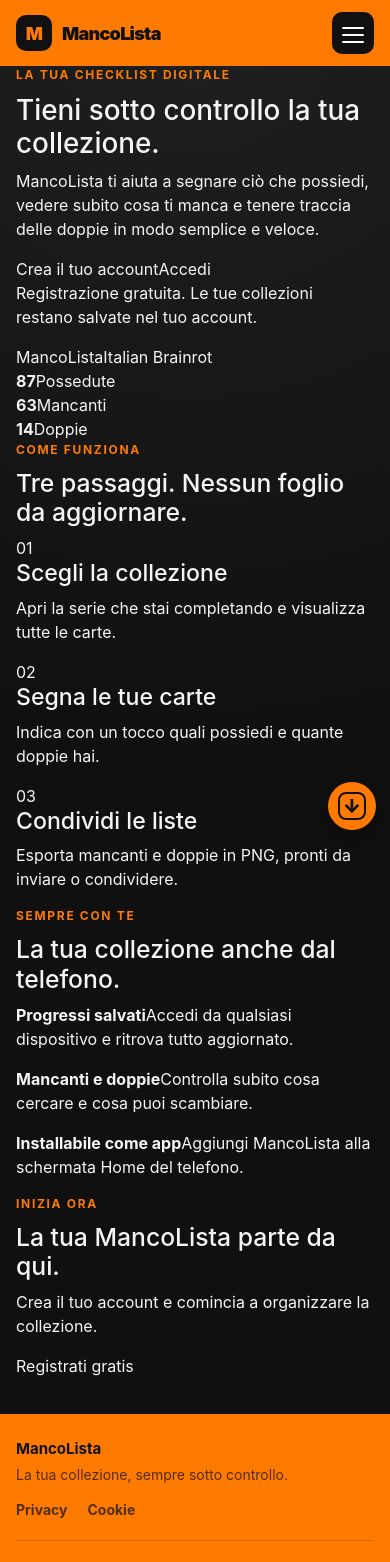
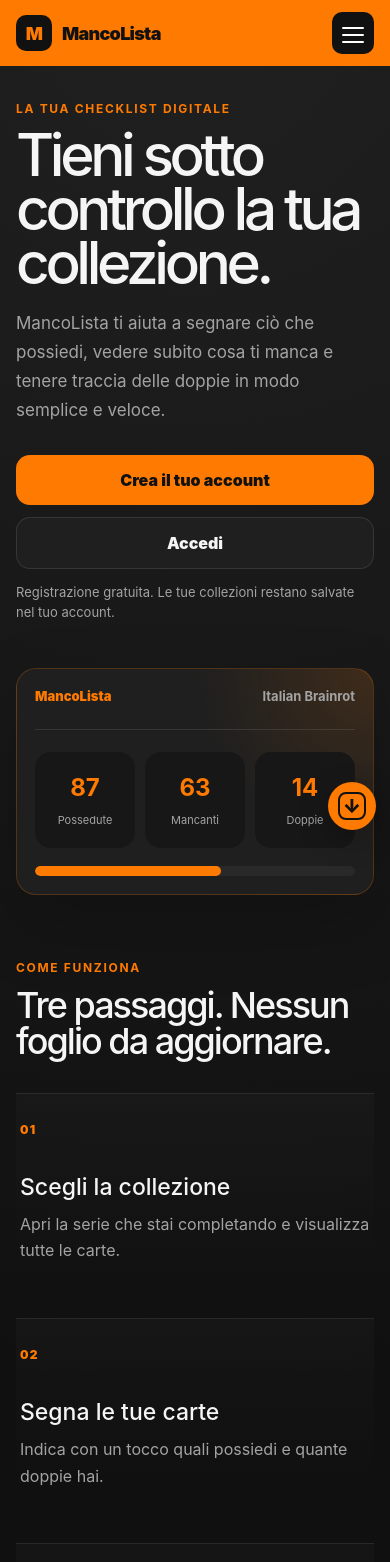
Before and after one commit to simonedantevisconti/mancolista, a React (Vite) app: page / in a window 390 px wide. Shown: the top 1562 px of the page. Built offline with nearby package versions, Linux system fonts and the light colour scheme; no server answers; a web font is replaced by a local one.

Commit message:
Style public logged out homepage

```diff
--- a/src/styles/homepage.css
+++ b/src/styles/homepage.css
@@ -1,5 +1,12 @@
 .homepage {
   padding: 56px 0 80px;
+}
+
+.homepage--loading {
+  min-height: 50vh;
+  display: grid;
+  place-items: center;
+  color: var(--muted);
 }
 
 .homepage-hero {
@@ -132,23 +139,259 @@
   display: block;
 }
 
+/* PUBLIC HOMEPAGE */
+.public-homepage {
+  padding: 72px 0 88px;
+}
+
+.public-hero {
+  min-height: 620px;
+  display: grid;
+  grid-template-columns: minmax(0, 1.15fr) minmax(320px, 0.85fr);
+  align-items: center;
+  gap: 64px;
+}
+
+.public-hero__content h1 {
+  max-width: 820px;
+  margin: 0;
+  font-size: clamp(54px, 7.5vw, 104px);
+  line-height: 0.92;
+  letter-spacing: -0.075em;
+}
+
+.public-hero__lead {
+  max-width: 680px;
+  margin: 28px 0 0;
+  color: var(--muted);
+  font-size: clamp(18px, 2vw, 21px);
+  line-height: 1.7;
+}
+
+.public-hero__actions {
+  display: flex;
+  flex-wrap: wrap;
+  gap: 12px;
+  margin-top: 30px;
+}
+
+.public-button {
+  min-height: 50px;
+  display: inline-flex;
+  align-items: center;
+  justify-content: center;
+  padding: 13px 20px;
+  border-radius: 14px;
+  font-weight: 900;
+  transition:
+    transform 0.18s ease,
+    opacity 0.18s ease,
+    background-color 0.18s ease;
+}
+
+.public-button:hover {
+  transform: translateY(-2px);
+}
+
+.public-button--primary {
+  background: var(--accent);
+  color: #111;
+}
+
+.public-button--secondary {
+  border: 1px solid var(--border);
+  background: var(--panel);
+  color: var(--text);
+}
+
+.public-button--dark {
+  margin-top: 24px;
+  background: #111;
+  color: #fff;
+}
+
+.public-hero__note {
+  margin: 14px 0 0;
+  color: var(--muted);
+  font-size: 13px;
+}
+
+.public-preview {
+  padding: 28px;
+  border: 1px solid rgba(255, 122, 0, 0.22);
+  border-radius: 28px;
+  background:
+    radial-gradient(circle at top right, rgba(255, 122, 0, 0.14), transparent 42%),
+    var(--panel);
+  box-shadow: 0 28px 70px rgba(0, 0, 0, 0.22);
+}
+
+.public-preview__top {
+  display: flex;
+  align-items: center;
+  justify-content: space-between;
+  gap: 16px;
+  padding-bottom: 22px;
+  border-bottom: 1px solid var(--border);
+  color: var(--muted);
+  font-size: 13px;
+  font-weight: 700;
+}
+
+.public-preview__top span:first-child {
+  color: var(--accent);
+  font-weight: 900;
+}
+
+.public-preview__stats {
+  display: grid;
+  grid-template-columns: repeat(3, 1fr);
+  gap: 10px;
+  margin-top: 22px;
+}
+
+.public-preview__stats div {
+  padding: 18px 10px;
+  border-radius: 16px;
+  background: var(--bg-soft);
+  text-align: center;
+}
+
+.public-preview__stats strong {
+  display: block;
+  color: var(--accent);
+  font-size: 30px;
+}
+
+.public-preview__stats span {
+  color: var(--muted);
+  font-size: 11px;
+}
+
+.public-preview__progress {
+  height: 10px;
+  margin-top: 18px;
+  overflow: hidden;
+  border-radius: 999px;
+  background: var(--panel-light);
+}
+
+.public-preview__progress span {
+  display: block;
+  height: 100%;
+  border-radius: inherit;
+  background: var(--accent);
+}
+
+.public-section {
+  padding: 96px 0;
+}
+
+.public-section__heading {
+  max-width: 760px;
+  margin-bottom: 34px;
+}
+
+.public-section__heading h2,
+.public-benefits h2,
+.public-cta h2 {
+  margin: 0;
+  font-size: clamp(36px, 5vw, 64px);
+  line-height: 1;
+  letter-spacing: -0.055em;
+}
+
+.public-steps {
+  display: grid;
+  grid-template-columns: repeat(3, 1fr);
+  gap: 16px;
+}
+
+.public-steps article {
+  min-height: 240px;
+  padding: 26px;
+  border-top: 1px solid var(--border);
+  background: linear-gradient(180deg, rgba(255, 255, 255, 0.025), transparent);
+}
+
+.public-steps article > span {
+  color: var(--accent);
+  font-size: 12px;
+  font-weight: 900;
+  letter-spacing: 0.1em;
+}
+
+.public-steps h3 {
+  margin: 56px 0 10px;
+  font-size: 23px;
+}
+
+.public-steps p,
+.public-benefits__list span,
+.public-cta > p:not(.eyebrow) {
+  color: var(--muted);
+  line-height: 1.65;
+}
+
+.public-benefits {
+  display: grid;
+  grid-template-columns: 0.9fr 1.1fr;
+  gap: 72px;
+  align-items: start;
+  padding: 96px 0;
+  border-top: 1px solid var(--border);
+}
+
+.public-benefits__list {
+  display: grid;
+}
+
+.public-benefits__list p {
+  margin: 0;
+  padding: 22px 0;
+  border-bottom: 1px solid var(--border);
+  display: grid;
+  grid-template-columns: 180px 1fr;
+  gap: 28px;
+}
+
+.public-benefits__list strong {
+  color: var(--text);
+}
+
+.public-benefits__list span {
+  color: var(--muted);
+}
+
+.public-cta {
+  margin-top: 24px;
+  padding: 64px;
+  border-radius: 28px;
+  background: var(--accent);
+  color: #111;
+}
+
+.public-cta .eyebrow {
+  color: #111;
+}
+
+.public-cta h2 {
+  max-width: 760px;
+  color: #111;
+}
+
+.public-cta > p:not(.eyebrow) {
+  max-width: 620px;
+  margin: 18px 0 0;
+  color: rgba(17, 17, 17, 0.72);
+  font-size: 18px;
+}
+
 @media (max-width: 900px) {
   .collections-grid {
     grid-template-columns: repeat(2, 1fr);
   }
-}
 
-@media (max-width: 620px) {
-  .homepage {
-    padding-top: 32px;
-  }
-
-  .collections-grid {
-    grid-template-columns: 1fr;
-  }
-}
-
-@media (max-width: 900px) {
   .homepage {
     padding: 38px 0 64px;
   }
@@ -169,6 +412,37 @@
   .card-button {
     min-height: 46px;
     cursor: pointer;
+  }
+
+  .public-homepage {
+    padding-top: 48px;
+  }
+
+  .public-hero {
+    min-height: 0;
+    grid-template-columns: 1fr;
+    gap: 46px;
+  }
+
+  .public-preview {
+    width: min(100%, 620px);
+  }
+
+  .public-steps {
+    grid-template-columns: 1fr;
+  }
+
+  .public-steps article {
+    min-height: 0;
+  }
+
+  .public-steps h3 {
+    margin-top: 34px;
+  }
+
+  .public-benefits {
+    grid-template-columns: 1fr;
+    gap: 36px;
   }
 }
 
@@ -196,6 +470,7 @@
   }
 
   .collections-grid {
+    grid-template-columns: 1fr;
     gap: 14px;
   }
 
@@ -210,4 +485,54 @@
     height: 72px;
     border-radius: 18px;
   }
+
+  .public-homepage {
+    padding: 34px 0 56px;
+  }
+
+  .public-hero__content h1 {
+    font-size: clamp(48px, 15vw, 70px);
+  }
+
+  .public-hero__lead {
+    margin-top: 20px;
+    font-size: 17px;
+  }
+
+  .public-hero__actions {
+    display: grid;
+    grid-template-columns: 1fr;
+  }
+
+  .public-button {
+    width: 100%;
+  }
+
+  .public-preview {
+    padding: 18px;
+    border-radius: 20px;
+  }
+
+  .public-preview__stats strong {
+    font-size: 24px;
+  }
+
+  .public-section,
+  .public-benefits {
+    padding: 64px 0;
+  }
+
+  .public-steps article {
+    padding: 22px 4px;
+  }
+
+  .public-benefits__list p {
+    grid-template-columns: 1fr;
+    gap: 8px;
+  }
+
+  .public-cta {
+    padding: 34px 24px;
+    border-radius: 20px;
+  }
 }
```
